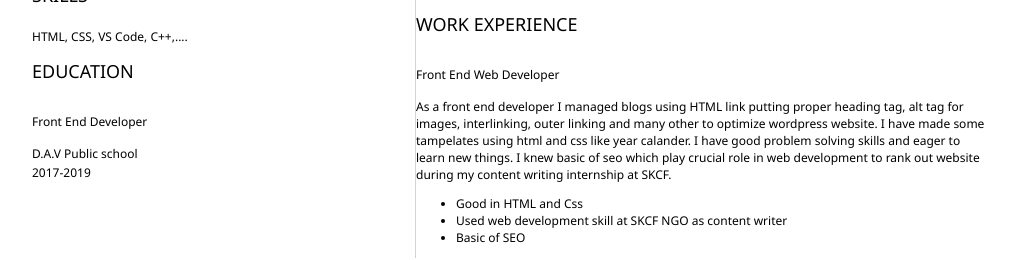
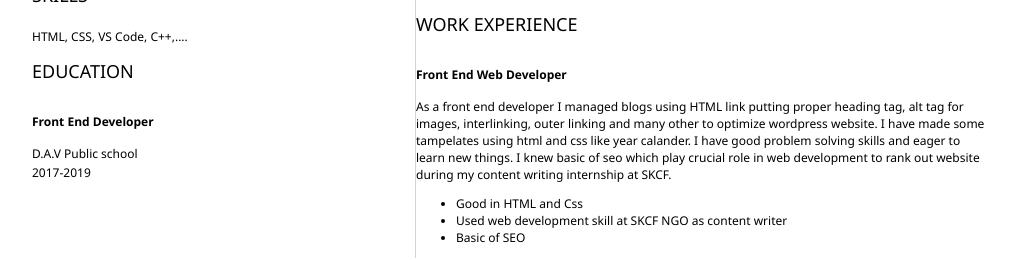
Before and after one commit to Ashu-Rani/AshuRaniResume, a plain HTML site: page index.html in a window 1280 px wide. Shown: the part 365-625 px from the top of the page, without its empty margins (128-1143 px from the left). Drawn offline with Linux system fonts and the light colour scheme.

Commit message:
Update index.html

```diff
--- a/index.html
+++ b/index.html
@@ -56,7 +56,7 @@
             <!--Education-->
             <section>
                 <h2>EDUCATION</h2>
-                <h3>Front End Developer</h3>
+                <h3><b>Front End Developer</b></h3>
                 <p>D.A.V Public school</p>
                 <p>2017-2019</p>
             </section>
@@ -73,7 +73,7 @@
 
             <section>
                 <h2>WORK EXPERIENCE</h2>
-                <h3>Front End Web Developer</h3>
+                <h3><b>Front End Web Developer</b></h3>
                 <p>As a front end developer I managed blogs using HTML link putting proper heading tag, alt tag for images, interlinking, outer linking and many other to optimize wordpress website. I have made some tampelates using html and css like year calander. I have good problem solving skills and eager to learn new things. I knew basic of seo which play crucial role in web development to rank out website during my content writing internship at SKCF.
                 </p>
                 <ul>
```
